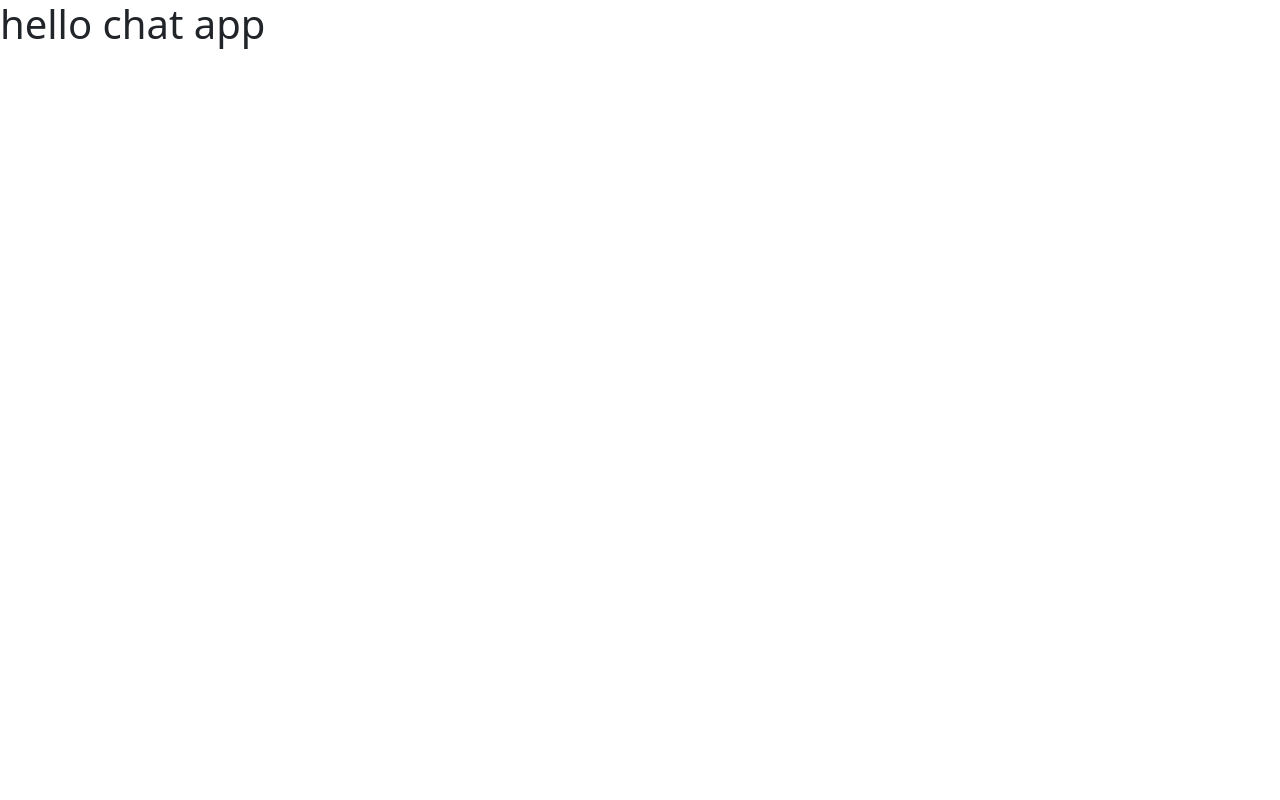
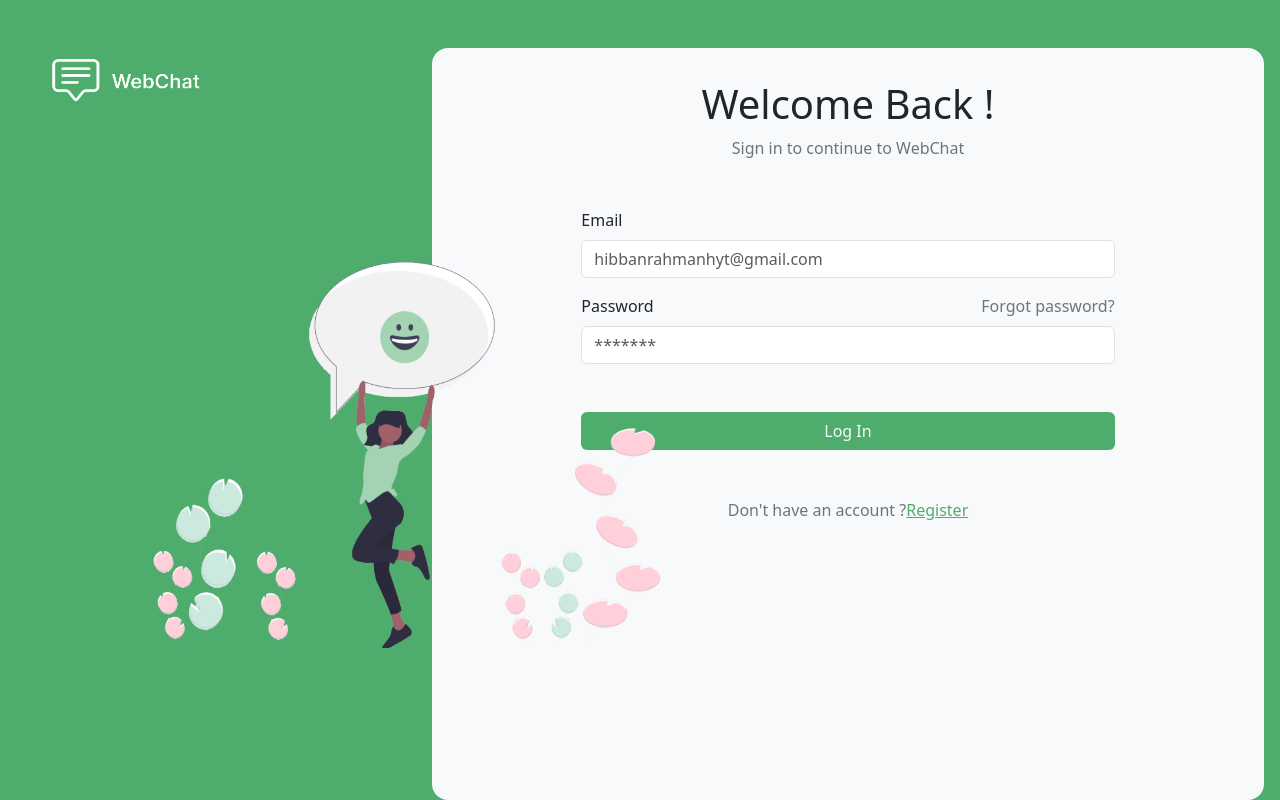
Before and after one commit to Hibbanur-Rahman/chat-app, a React (Vite) app: page / in a window 1280 px wide. Built offline with nearby package versions, Linux system fonts and the light colour scheme.

Commit message:
adding the styles and routes in app.jsx

```diff
--- a/src/App.jsx
+++ b/src/App.jsx
@@ -1,11 +1,20 @@
-import './assets/styles/main.scss';
+import { Routes, Route } from "react-router-dom";
+
+import "./assets/styles/main.scss";
+import Login from "./views/login";
+import Register from "./views/register";
+import DashBoard from "./views/dashboard";
 function App() {
-
   return (
-    <>
-      <h1>hello chat app</h1>
-    </>
-  )
+    <div className="row m-0 p-0">
+      <Routes>
+        <Route path="/login" element={<Login />} />
+        <Route path="/" element={<Login />} />
+        <Route path='/register' element={<Register/>}/>
+        <Route path="/dashboard" element={<DashBoard/>}/>
+      </Routes>
+    </div>
+  );
 }
 
-export default App
+export default App;
--- a/src/assets/styles/main.scss
+++ b/src/assets/styles/main.scss
@@ -0,0 +1,32 @@
+:root {
+    font-family: Inter, system-ui, Avenir, Helvetica, Arial, sans-serif;
+    line-height: 1.5;
+    font-weight: 400;
+
+    color-scheme: light dark;
+
+    font-synthesis: none;
+    text-rendering: optimizeLegibility;
+    -webkit-font-smoothing: antialiased;
+    -moz-osx-font-smoothing: grayscale;
+}
+.login{
+    background-color: #4EAC6D !important;
+    min-height: 100vh !important;
+    .login-img{
+        width: 400px !important;
+        height: 600px !important;
+        left: -100px !important;
+        position: relative;
+        img{
+            height: 400px !important;
+            width: 600px !important;
+
+            bottom: 0px !important;
+
+        }
+    }
+}
+.btn-ctm{
+    background-color: #4EAC6D !important;
+}
```
